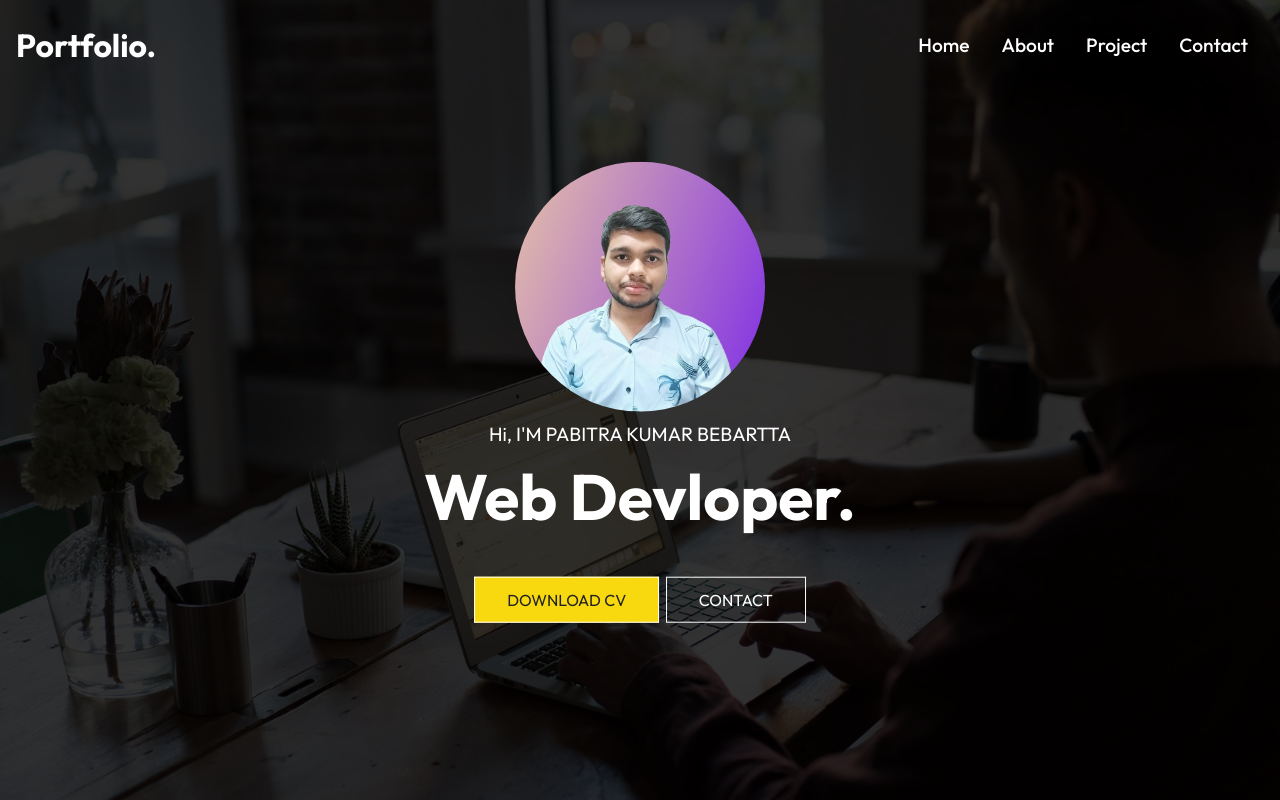
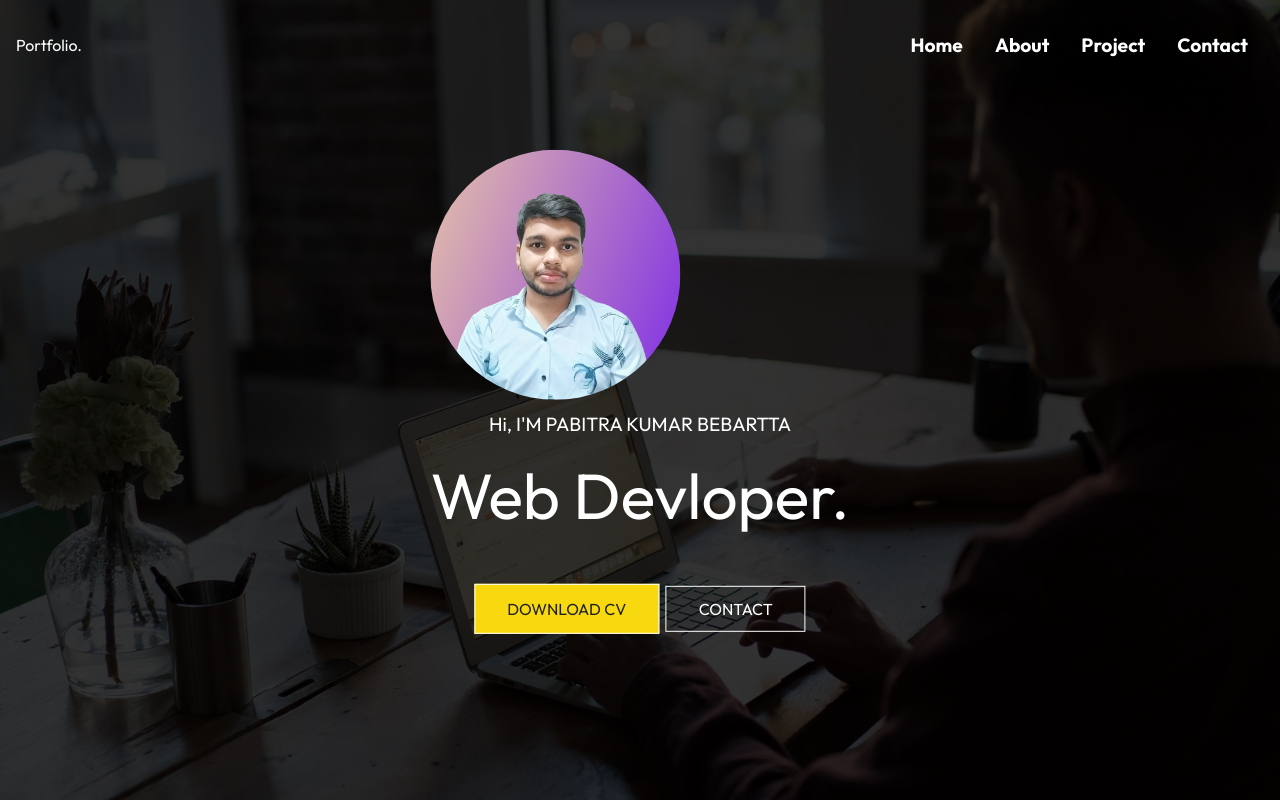
Before and after one commit to pabitra-kumar/Portfolio, a React (Create React App) app: page / in a window 1280 px wide. Shown: the top 800 px of the page. Built offline with nearby package versions, Linux system fonts and the light colour scheme.

Commit message:
tailwind added to Navbar

```diff
--- a/package.json
+++ b/package.json
@@ -36,5 +36,8 @@
       "last 1 firefox version",
       "last 1 safari version"
     ]
+  },
+  "devDependencies": {
+    "tailwindcss": "^3.3.1"
   }
 }
--- a/src/Components/Navbar.jsx
+++ b/src/Components/Navbar.jsx
@@ -1,7 +1,6 @@
 import React from 'react'
 
 import { Link } from 'react-router-dom'
-import "./NavbarStyles.css"
 
 import {FaBars, FaTimes} from "react-icons/fa"
 
@@ -24,27 +23,27 @@ export const Navbar = () => {
     window.addEventListener("scroll", changeColor);
 
   return (
-    <div className={color ? "header header-bg" : 'header'}>
+    <div className={" flex justify-between items-center p-[1rem] fixed w-full h-[90px] z-10" + (color ? " bg-[rgba(0,0,0,0.85)] transition duration-[0.5s]" : '')}>
         <h1>
             <Link to="/">
                 Portfolio.
             </Link>
         </h1>
-        <ul className={click ? "nav-menu active" : 'nav-menu'}>
-            <li>
-                <Link to="/"> Home </Link>
+        <ul className={(click ? "flex md:flex-row flex-col justify-center items-center w-full h-[100vh] bg-[rgba(0,0,0,0.9)] left-0 absolute top-0 -z-[3] transition-all duration-[0.3s] md:w-auto md:h-auto md:bg-transparent md:relative md:left-0 md:top-0" : "flex md:flex-row flex-col justify-center items-center w-full h-[100vh] bg-[rgba(0,0,0,0.9)] left-[-100%] absolute top-0 -z-[3] transition-all duration-[0.3s] md:w-auto md:h-auto md:bg-transparent md:relative md:left-0 md:top-0")}>
+            <li className='md:py-0 md:px-[1rem] px-0 py-[1rem]'>
+                <Link to="/" className=' text-[2rem] md:text-[1.2rem] font-bold'> Home </Link>
             </li>
-            <li>
-                <Link to="/About"> About </Link>
+            <li className='md:py-0 md:px-[1rem] px-0 py-[1rem]'>
+                <Link to="/About" className=' text-[2rem] md:text-[1.2rem] font-bold'> About </Link>
             </li>
-            <li>
-                <Link to="/Project"> Project </Link>
+            <li className='md:py-0 md:px-[1rem] px-0 py-[1rem]'>
+                <Link to="/Project" className=' text-[2rem] md:text-[1.2rem] font-bold'> Project </Link>
             </li>
-            <li>
-                <Link to="/Contact"> Contact </Link>
+            <li className='md:py-0 md:px-[1rem] px-0 py-[1rem]'>
+                <Link to="/Contact" className=' text-[2rem] md:text-[1.2rem] font-bold'> Contact </Link>
             </li>
         </ul>
-        <div className='hamburger' onClick={handleClick}>
+        <div className=' md:hidden' onClick={handleClick}>
             {click ? (<FaTimes size={20} style={ { color: "#fff" }} />)
             : (
                 <FaBars size={20} style={ { color: "#fff" }} />
--- a/src/Components/NavbarStyles.css
+++ /dev/null
@@ -1,64 +0,0 @@
-.header {
-    display: flex;
-    justify-content: space-between;
-    align-items: center;
-    padding: 1rem;
-    position: fixed;
-    width: 100%;
-    height: 90px;
-    z-index: 10;
-}
-
-.header-bg {
-    background-color: rgba(0,0,0, 0.85);
-    transition: 0.5s;
-}
-
-.nav-menu {
-    display: flex;
-}
-
-.nav-menu li {
-    padding: 0 1rem;
-}
-
-.nav-menu li a {
-    font-size: 1.2rem;
-    font-weight: 500;
-}
-
-.hamburger {
-    display: none;
-}
-
-@media screen and (max-width: 1040px) {
-    .nav-menu {
-        flex-direction: column;
-        justify-content: center;
-        align-items: center;
-        width: 100%;
-        height: 100vh;
-        background-color: rgba(0,0,0,0.9);
-        position: absolute;
-        top: 0;
-        left: -100%;
-        z-index: -3;
-        transition: 0.3s;
-    }
-
-    .nav-menu.active {
-        left: 0;
-    }
-
-    .nav-menu li {
-        padding: 1rem 0;
-    }
-
-    .nav-menu li a {
-        font-size: 2rem;
-    }
-
-    .hamburger {
-        display: initial;
-    }
-}
--- a/src/index.css
+++ b/src/index.css
@@ -1,4 +1,8 @@
 @import url('https://fonts.googleapis.com/css2?family=EB+Garamond&family=Outfit:wght@100;200;300;400;500;600;700;800;900&family=Roboto+Slab&display=swap');
+
+@tailwind base;
+@tailwind components;
+@tailwind utilities;
 
 * {
   box-sizing: border-box;
--- /dev/null
+++ b/tailwind.config.js
@@ -0,0 +1,10 @@
+/** @type {import('tailwindcss').Config} */
+module.exports = {
+  content: [
+    "./src/**/*.{js,jsx,ts,tsx}",
+  ],
+  theme: {
+    extend: {},
+  },
+  plugins: [],
+}
```
Also changed, not shown: 1 other file (tests, documents, lock files or other folders).
